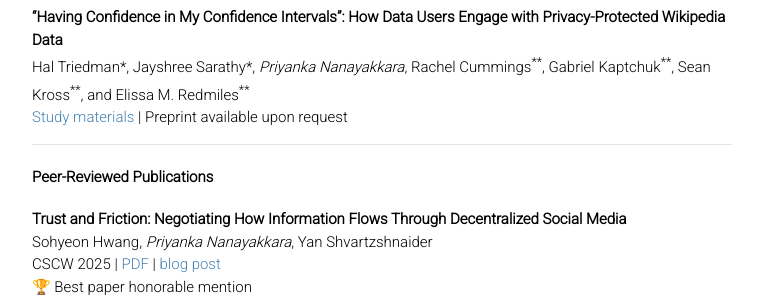
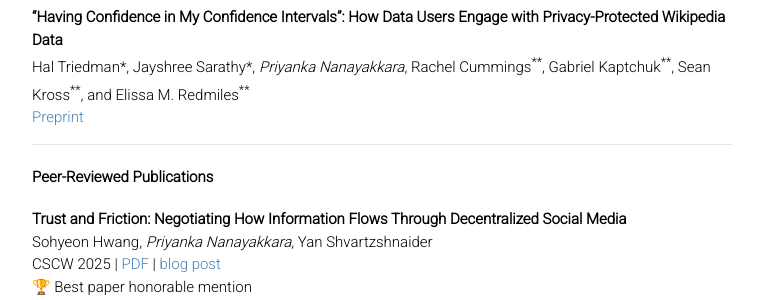
Before and after one commit to priyakalot/priyakalot.github.io, a Jekyll site: the page built from publications.md, in a window 1280 px wide. Shown: the part 416-716 px from the top of the page, without its empty margins (258-1020 px from the left). Built offline with Jekyll 4.4.1, drawn with Linux system fonts in a browser that asks for light colours; nearby versions of some CDN libraries; our own code applies the rules of GitHub Pages for plain Markdown files.

Commit message:
Update publications.md

```diff
--- a/publications.md
+++ b/publications.md
@@ -12,7 +12,7 @@ _Priyanka Nanayakkara_, Elena Ghazi, Salil Vadhan\
 
 **“Having Confidence in My Confidence Intervals”: How Data Users Engage with Privacy-Protected Wikipedia Data**\
 Hal Triedman\*, Jayshree Sarathy\*, _Priyanka Nanayakkara_, Rachel Cummings<sup>\*\*</sup>, Gabriel Kaptchuk<sup>\*\*</sup>, Sean Kross<sup>\*\*</sup>, and Elissa M. Redmiles<sup>\*\*</sup>\
-[Study materials](https://jayshreesarathy.net/wikipedia-study.html) | Preprint available upon request
+[Preprint](https://arxiv.org/pdf/2512.06534)
 
 <hr>
 
```
